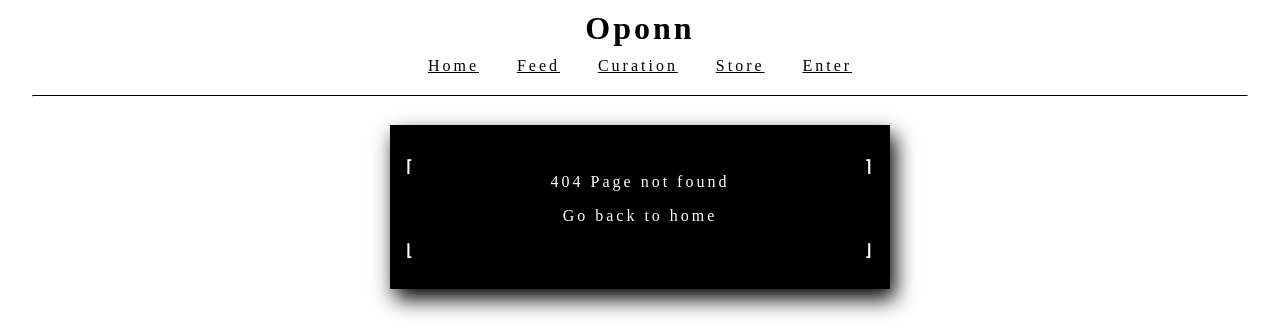
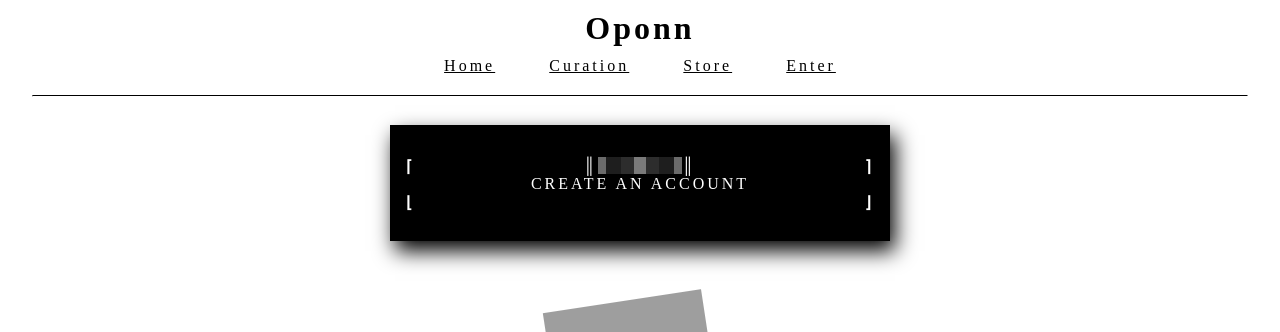
Before and after one commit to Oeponn/tigershi_com, a React (Create React App) app: page /createaccount in a window 1280 px wide. Before the commit this address had no page. Shown: the top 332 px of the page. Built offline with nearby package versions, Linux system fonts and the light colour scheme; grey boxes are pictures that could not be loaded.

Commit message:
removed feed for now

```diff
--- a/src/App.js
+++ b/src/App.js
@@ -13,6 +13,7 @@ import Curation from './components/Curation';
 import Store from './components/Store';
 import Login from './components/Login';
 import Logout from './components/Logout';
+import CreateAccount from './components/CreateAccount';
 import PageNotFound from './components/404';
 
 import Cursor from './components/cursor';
@@ -24,7 +25,7 @@ const Header = (props) => {
       <h1>Oponn</h1>
       <div className="header-links-container">
         <NavLink to="/" exact={true} activeClassName='selected-link' className='header-links home'>Home</NavLink>
-        <NavLink to="/feed" activeClassName='selected-link' className='header-links'>Feed</NavLink>
+        {/* <NavLink to="/feed" activeClassName='selected-link' className='header-links'>Feed</NavLink> */}
         <NavLink to="/curation" activeClassName='selected-link' className='header-links'>Curation</NavLink>
         <NavLink to="/store" activeClassName='selected-link' className='header-links'>Store</NavLink>
         {
@@ -85,11 +86,12 @@ export default class App extends Component {
           <div>
             <Switch>
               <Route path="/" component={Home} exact={true} />
-              <Route path="/feed" component={Feed} />
+              {/* <Route path="/feed" component={Feed} /> */}
               <Route path="/curation" component={Curation} />
               <Route path="/store" component={Store} />
               <Route path="/login" component={Login} />
               <Route path="/logout" component={Logout} />
+              <Route path="/createaccount" component={CreateAccount} />
               <Route component={PageNotFound} />
             </Switch>
           </div>
--- a/src/components/CreateAccount.js
+++ b/src/components/CreateAccount.js
@@ -0,0 +1,75 @@
+import React, { useEffect } from "react";
+
+export default function Login() {
+  useEffect(() => {
+    console.log("Create Mounted")
+
+    return (() => {
+      console.log("Create Unmounted")
+    })
+  });
+
+  //   const handleSubmit = (e) => {
+  //     e.preventDefault();
+  //     console.log(e)
+  //     const data = {
+  //       "username": "admin",
+  //       "password": "password"
+  //     }
+  //     fetch("/api/login/", {
+  //       method: 'POST', // *GET, POST, PUT, DELETE, etc.
+  //       credentials: 'same-origin',
+  //       headers: {
+  //         'Content-Type': 'application/json'
+  //       },
+  //       body: JSON.stringify(data)
+  //     })
+  //       .then((resp) => {
+  //         console.log("Response:", resp.text())
+
+  //         return resp
+  //       });
+  //   }
+
+  return (
+    <div className="container-main">
+      <div className="inner">
+        <div className="upper left corners">⌈</div>
+        <div className="upper right corners">⌉</div>
+
+        <div className="pulse-container">
+          ║<span className="fade-3 pulse">I</span>
+          <span className="fade-2 pulse">H</span>
+          <span className="fade-1 pulse">E</span>
+          <span className="fade-0 pulse">L</span>
+          <span className="fade-1 pulse">L</span>
+          <span className="fade-2 pulse">O</span>
+          <span className="fade-3 pulse">I</span>║
+              </div>
+
+        {/* <form onSubmit={(e) => handleSubmit(e)}>
+          <label htmlFor="username">username:</label><br />
+          <input type="text" id="username" name="username" /><br />
+          <label htmlFor="password">password:</label><br />
+          <input type="password" id="password" name="password" />
+          <br />
+          <br />
+          <div>
+            <button>Enter</button>
+          </div>
+        </form> */}
+
+
+        <div>
+          CREATE AN ACCOUNT
+        </div>
+
+
+
+
+        <div className="bottom left corners">⌊</div>
+        <div className="bottom right corners">⌋</div>
+      </div>
+    </div>
+  )
+}
--- a/src/components/Login.js
+++ b/src/components/Login.js
@@ -1,4 +1,4 @@
-import React, { useEffect } from "react";
+import React, { useEffect, Route, BrowserRouter, NavLink as NavLink} from "react";
 
 export default function Login() {
   useEffect(() => {
@@ -64,6 +64,11 @@ export default function Login() {
         </div>
 
 
+        <div>
+          <NavLink to="/store" activeClassName='selected-link' className='header-links'>Store</NavLink>
+        </div>
+
+
 
         <div className="bottom left corners">⌊</div>
         <div className="bottom right corners">⌋</div>
```
